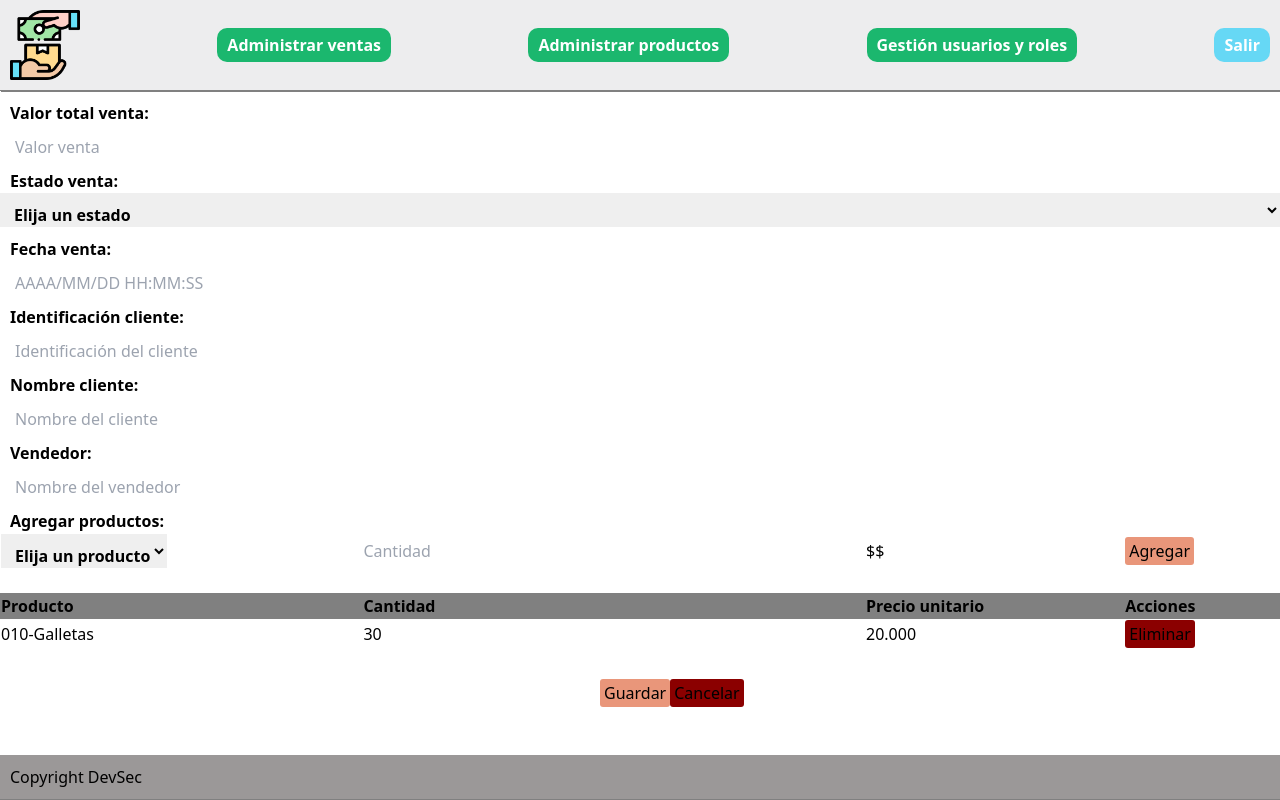
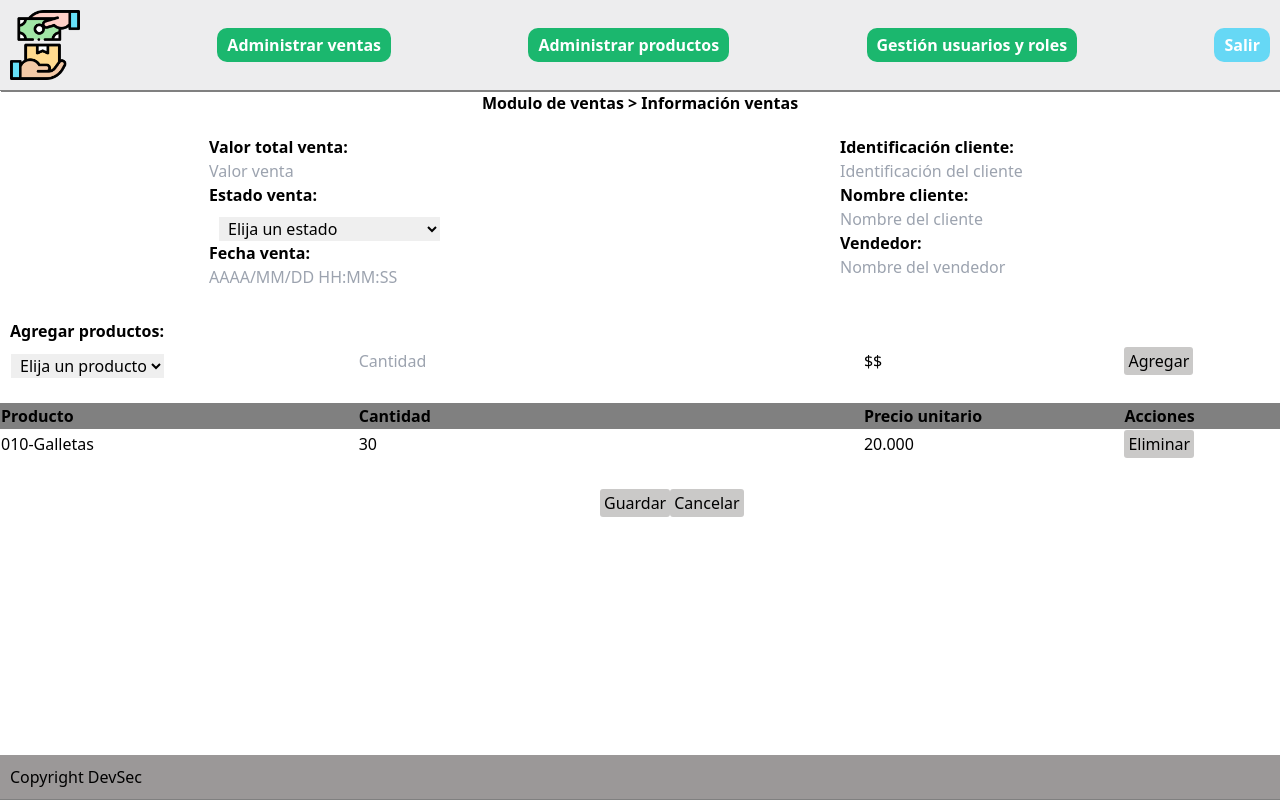
Before and after one commit to Mision-Tic-Dev-Sec/Proyecto3-MisionTic, a React (Create React App) app: page /infoventa in a window 1280 px wide. Built offline with nearby package versions, Linux system fonts and the light colour scheme.

Commit message:
Se organiza en columnas el formulario de info ventas, y se añade titulo bienvenido al index

```diff
--- a/src/pages/actualizarRoles.jsx
+++ b/src/pages/actualizarRoles.jsx
@@ -1,5 +1,6 @@
 function ActualizarRoles() {
     return <div>
+        <h1 className="breadCrumb">Modulo de usuarios > Actualizar información</h1>
         <form action="managerRoles" className = 'formulario'>
             <label htmlFor="">Id usuario: </label>
             <input type="text" placeholder='Id usuario'/>
--- a/src/pages/administraRoles.jsx
+++ b/src/pages/administraRoles.jsx
@@ -3,6 +3,7 @@ import {Link} from 'react-router-dom';
 
 const AdministraRoles = () => {
   return <div>
+    <h1 className="breadCrumb">Modulo de usuarios</h1>
     <div className ='administrarHeader'>
       <div className='buscar'>
         <select name="filtroRoles" id="filtroRoles">
--- a/src/pages/administraVenta.jsx
+++ b/src/pages/administraVenta.jsx
@@ -3,6 +3,7 @@ import {Link} from 'react-router-dom';
 
 const AdministraVenta = () => {
   return <div>
+    <h1 className="breadCrumb">Modulo de ventas</h1>
     <div className ='administrarHeader'>
     <div className='buscar'>
       <select name="filtroVentas" id="filtroVentas">
--- a/src/pages/index.jsx
+++ b/src/pages/index.jsx
@@ -2,9 +2,8 @@
 function Index() {
   return (
     <section>
-      <h1>Gestion de ventas</h1>
-      <ul className='breedCardContainer'>
-      </ul>
+      <h1 className="tituloIndex">Bienvenido al modulo de gestión de ventas</h1>
+
     </section>
   );
 }
--- a/src/pages/infoVenta.jsx
+++ b/src/pages/infoVenta.jsx
@@ -1,6 +1,8 @@
 function InfoVenta() {
   return <div>
+    <h1 className="breadCrumb">Modulo de ventas > Información ventas</h1>
     <form action="managerVenta" className = 'formulario'>
+      <div className="formulariodiv">
         <label htmlFor="">Valor total venta: </label>
         <input type="text" placeholder='Valor venta'/>
         <label htmlFor="">Estado venta: </label>
@@ -12,14 +14,18 @@ function InfoVenta() {
         </select>
         <label htmlFor="">Fecha venta: </label>
         <input type="text" placeholder='AAAA/MM/DD HH:MM:SS'/>
+      </div>
+      <div className="formulariodiv">
         <label htmlFor="">Identificación cliente: </label>
         <input type="text" placeholder='Identificación del cliente'/>
         <label htmlFor="">Nombre cliente: </label>
         <input type="text" placeholder='Nombre del cliente'/>
         <label htmlFor="">Vendedor: </label>
         <input type="text" placeholder='Nombre del vendedor'/>
-      <label htmlFor="">Agregar productos: </label>
-      <table>
+      </div>
+    </form>
+    <label htmlFor="" className="etiquetaAgregarProductoInfo">Agregar productos: </label>
+    <table className="table">
         <tr>
           <td>
             <select name="producto" id="producto">
@@ -53,7 +59,6 @@ function InfoVenta() {
           <td><button className= 'botonEdit botonDelete'>Eliminar</button></td>
         </tr>
     </table>
-    </form>
     <div className='ContenedorBotonesGuardar'>
       <button className= 'botonEdit colorBotonEdit'>Guardar</button>
       <button className = 'botonEdit botonDelete'>Cancelar</button>
--- a/src/styles/styles.css
+++ b/src/styles/styles.css
@@ -10,6 +10,19 @@ ul {
   list-style: none;
   padding: 0px;
   margin: 0px;
+}
+
+.tituloIndex {
+  font-size: xx-large;
+  font-weight: bolder;
+  font-style:oblique;
+  text-align: center;
+  margin-top: 200px;
+}
+
+.breadCrumb {
+  text-align: center;
+  font-weight: bolder;
 }
 
 .mainContainer {
@@ -96,7 +109,7 @@ ul {
 }
 
 .colorBotonEdit{
-  background-color: darksalmon;
+  background-color: rgba(128, 126, 125, 0.418);
 }
 
 .botonEdit:hover {
@@ -105,7 +118,7 @@ ul {
 }
 
 .botonDelete {
-  background-color: darkred;
+  background-color:rgba(128, 126, 125, 0.418);
 }
 
 .buscar {
@@ -185,7 +198,6 @@ ul {
 }
 
 .table{
-  border: 1px solid black;
   width: 100%;
 }
 
@@ -211,19 +223,35 @@ ul {
 
 .formulario{
   display: flex;
-  flex-direction: column;
+  justify-content: center;
+  margin-bottom: 30px;
 }
 
-.formulario>label,select{
+.formulariodiv {
+  display: flex;
+  flex-direction: column;
+  margin-left: 200px;
+  margin-right: 200px;
+  margin-top: 20px;
+  font-weight: bolder;
+}
+
+.formulario>label{
   font-weight: bolder;
   padding-left: 10px;
   padding-top: 10px;
 }
 
-.formulario>input {
+.formulario>input,select {
   margin-left: 10px;
   margin-top: 10px;
   padding-left: 5px
+}
+
+.etiquetaAgregarProductoInfo {
+  font-weight: bolder;
+  padding-left: 10px;
+  padding-top: 10px;
 }
 
 .ContenedorBotonesGuardar{
```
Lines whose indentation alone changed are shown as unchanged.
